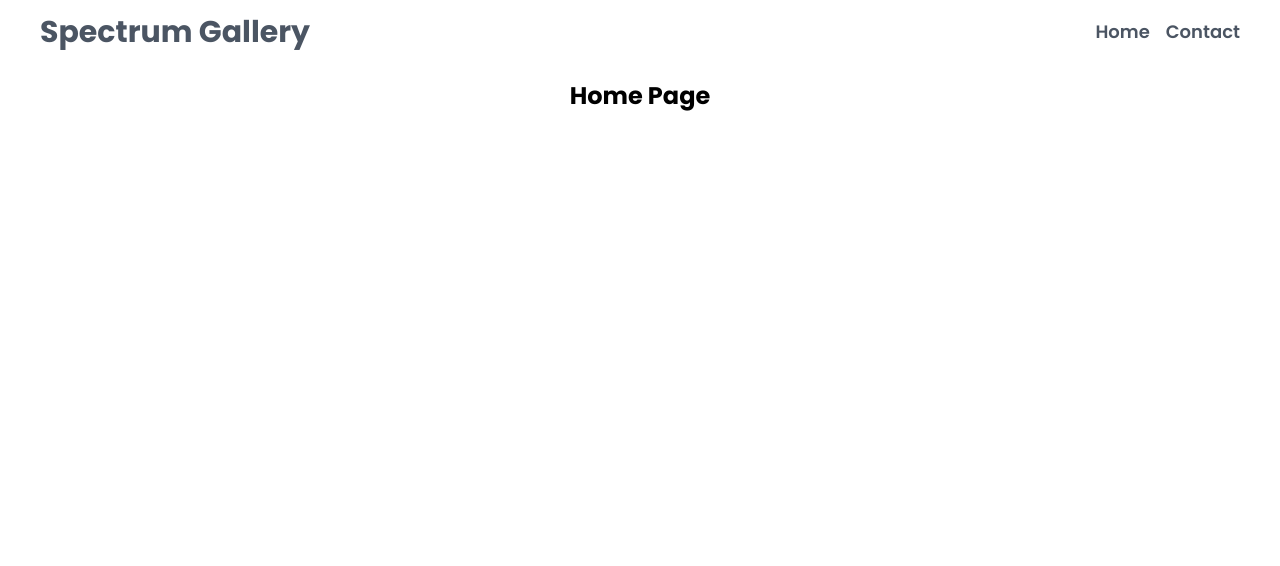
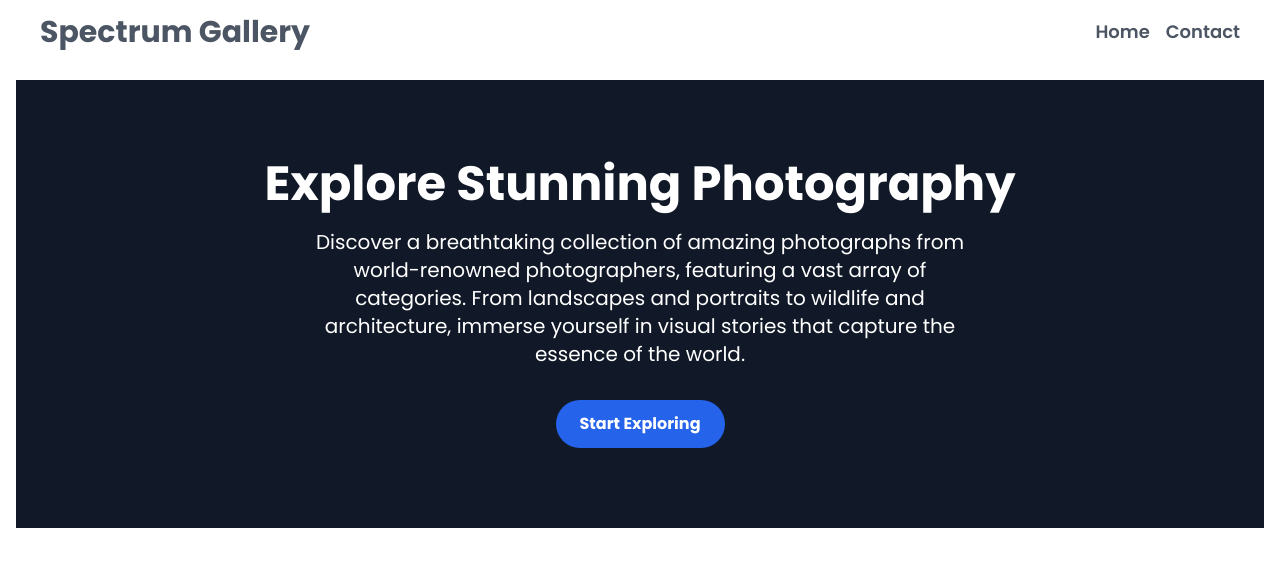
Before and after one commit to ASKyzer/spectrum-gallery, a React (Vite) app: page / in a window 1280 px wide. Shown: the top 566 px of the page. Built offline with nearby package versions, Linux system fonts and the light colour scheme.

Commit message:
create and use hero component

```diff
--- /dev/null
+++ b/src/components/Hero.tsx
@@ -0,0 +1,27 @@
+import Button from "./ui/Button";
+
+type HeroProps = {
+  title: string;
+  description: string;
+  buttonText: string;
+  onButtonClick: () => void;
+};
+
+export default function Hero({
+  title,
+  description,
+  buttonText,
+  onButtonClick,
+}: HeroProps) {
+  return (
+    <div className="bg-gray-900 text-white py-20 px-5">
+      <div className="container mx-auto text-center">
+        <h1 className="text-5xl font-bold mb-5">{title}</h1>
+        <p className="text-xl mb-8 max-w-2xl mx-auto">{description}</p>
+        <Button className="mx-auto" onClick={onButtonClick}>
+          {buttonText}
+        </Button>
+      </div>
+    </div>
+  );
+}
--- a/src/pages/HomePage.tsx
+++ b/src/pages/HomePage.tsx
@@ -1,3 +1,20 @@
+import Hero from "../components/Hero";
+
 export default function HomePage() {
-  return <h1 className="text-2xl font-bold text-center">Home Page</h1>;
+  const heroData = {
+    title: "Explore Stunning Photography",
+    description:
+      "Discover a breathtaking collection of amazing photographs from world-renowned photographers, featuring a vast array of categories. From landscapes and portraits to wildlife and architecture, immerse yourself in visual stories that capture the essence of the world.",
+    buttonText: "Start Exploring",
+  };
+
+  const handleButtonClick = () => {
+    console.log("Button clicked");
+  };
+
+  return (
+    <>
+      <Hero {...heroData} onButtonClick={handleButtonClick} />
+    </>
+  );
 }
```
